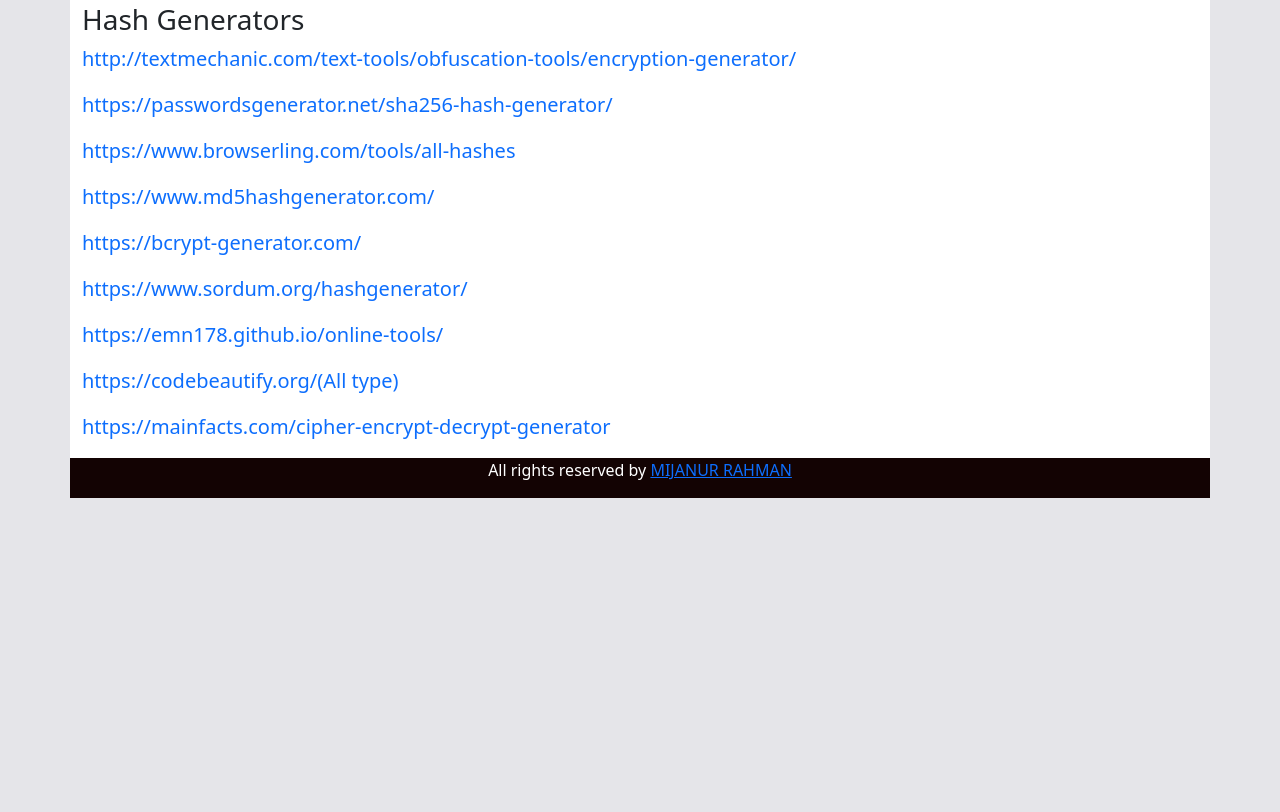
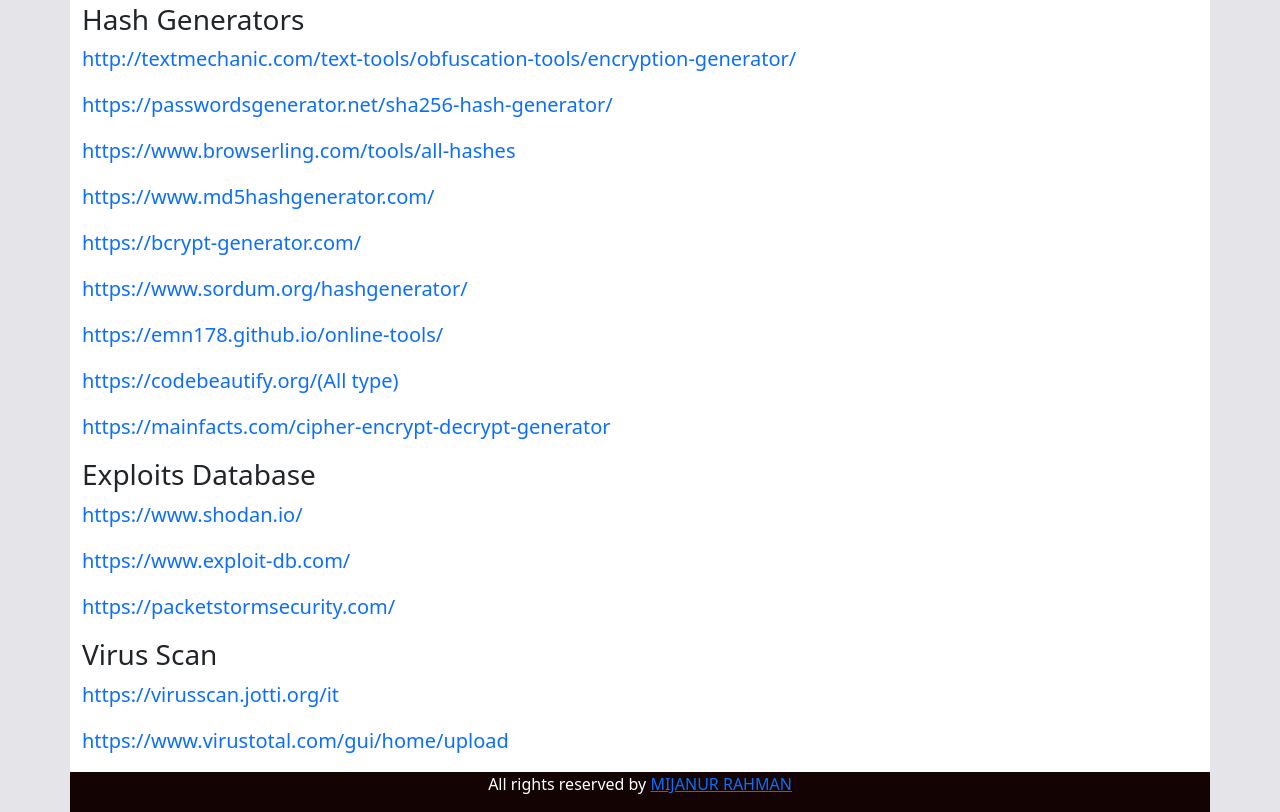
Before and after one commit to Mr-Rubel/Hacking-resources, a plain HTML site: page index.html in a window 1280 px wide. Shown: the part 1200-2012 px from the top of the page. Before the commit the page ends 1698 px from the top, so only its background shows below. Drawn offline with nearby package versions, Linux system fonts and the light colour scheme.

Commit message:
virus ans others section upload

```diff
--- a/index.html
+++ b/index.html
@@ -139,6 +139,20 @@
                     <p><a target="_blank"
                             href="https://mainfacts.com/cipher-encrypt-decrypt-generator">https://mainfacts.com/cipher-encrypt-decrypt-generator</a>
                     </p>
+
+                    <h3>Exploits Database</h3>
+                    <p><a target="_blank" href="https://www.shodan.io/">https://www.shodan.io/</a>
+                    </p>
+                     <p><a target="_blank" href="https://www.exploit-db.com/">https://www.exploit-db.com/</a>
+                    </p>
+                     <p><a target="_blank" href="https://packetstormsecurity.com/">https://packetstormsecurity.com/</a>
+                    </p>
+
+                    <h3>Virus Scan</h3>
+                    <p><a target="_blank" href="https://virusscan.jotti.org/it">https://virusscan.jotti.org/it</a>
+                    </p>
+                    <p><a target="_blank" href="https://www.virustotal.com/gui/home/upload">https://www.virustotal.com/gui/home/upload</a>
+                    </p>
                 </div>
             </div>
         </div>
@@ -147,7 +161,8 @@
         <div class="container footer">
             <div class="row">
                 <div class="col-12 text-center">
-                <p>All rights reserved by <a target="_blank" href="https://www.facebook.com/freelancermijan0/">MIJANUR RAHMAN</a></p>
+                    <p>All rights reserved by <a target="_blank"
+                            href="https://www.facebook.com/freelancermijan0/">MIJANUR RAHMAN</a></p>
                 </div>
             </div>
         </div>
```
Lines whose indentation alone changed are shown as unchanged.
